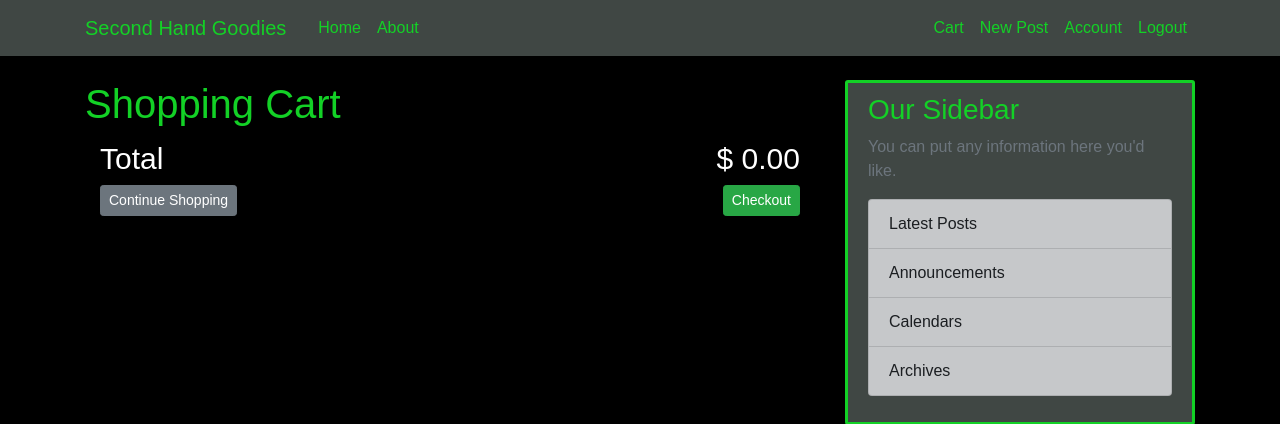
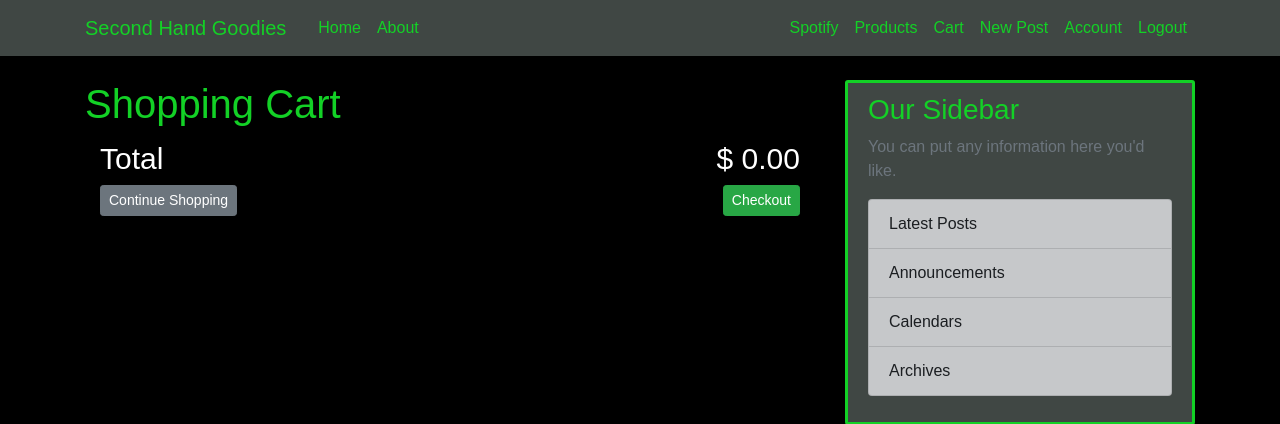
Before and after one commit to KonechyJ/CPSC-362_Project1, a Flask app: page /ShoppingCart in a window 1280 px wide. Shown: the top 424 px of the page. Run offline with Flask 2, Linux system fonts and the light colour scheme; a user stored in the database is signed in; data that the repository does not hold is empty; some libraries are stand-ins or nearby versions.

Commit message:
navbar
added spotify and products tab to navigation bar

```diff
--- a/CPSC362_Project1/proj1/templates/layout.html
+++ b/CPSC362_Project1/proj1/templates/layout.html
@@ -53,6 +53,8 @@
               {% if current_user.is_authenticated %}
 <!--                 <input type="checkbox" id="cbx" style="display:none"/>
                 <label for="cbx" class="toggle"><span></span></label> -->
+                <a class="nav-item nav-link" href="{{ url_for('spotify') }}">Spotify</a>
+                <a class="nav-item nav-link" href="{{ url_for('products') }}">Products</a>
                 <a class="nav-item nav-link" href="{{ url_for('CartList') }}">Cart</a>
                 <a class="nav-item nav-link" href="{{ url_for('new_post') }}">New Post</a>
                 <a class="nav-item nav-link" href="{{ url_for('account') }}">Account</a>
```
